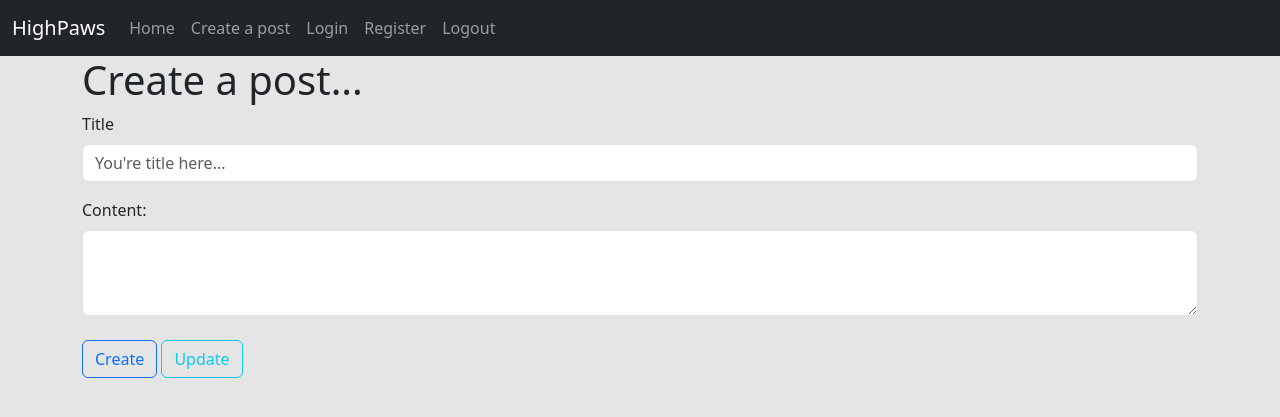
After one commit to adrianbaltag/highpaws, a Flask app: page /post in a window 1280 px wide. The commit adds this page. Shown: the top 417 px of the page. Run offline with Flask 3, Linux system fonts and the light colour scheme.

Commit message:
created posts / create post templates

```diff
--- a/src/templates/base.html
+++ b/src/templates/base.html
@@ -15,24 +15,28 @@
     {% block header %}
     <nav class="navbar navbar-expand-lg bg-dark navbar-dark">
         <div class="container-fluid">
-          <a class="navbar-brand" href="#">HighPaws</a>
+          <a class="navbar-brand" href="{{ url_for('views.post')}}">HighPaws</a>
           <button class="navbar-toggler" type="button" data-bs-toggle="collapse" data-bs-target="#navbarNav" aria-controls="navbarNav" aria-expanded="false" aria-label="Toggle navigation">
             <span class="navbar-toggler-icon"></span>
           </button>
           <div class="collapse navbar-collapse" id="navbarNav">
             <ul class="navbar-nav">
               <li class="nav-item">
-                <a class="nav-link " aria-current="page" href="/login">Login</a>
+                <a class="nav-link" href="{{ url_for('views.home')}}">Home</a>
               </li>
               <li class="nav-item">
-                <a class="nav-link" href="/register">Register</a>
+                <a class="nav-link" href="{{ url_for('views.post')}}">Create a post</a>
               </li>
               <li class="nav-item">
-                <a class="nav-link" href="/logout">Logout</a>
+                <a class="nav-link " aria-current="page" href="{{ url_for('auth.login')}}">Login</a>
               </li>
               <li class="nav-item">
-                <a class="nav-link" href="/">Home</a>
+                <a class="nav-link" href="{{ url_for('auth.register')}}">Register</a>
               </li>
+              <li class="nav-item">
+                <a class="nav-link" href="{{ url_for('auth.logout')}}">Logout</a>
+              </li>
+
             </ul>
           </div>
         </div>
--- a/src/templates/login.html
+++ b/src/templates/login.html
@@ -5,7 +5,7 @@
 
 {% block content %}
 <div class="form-container d-flex align-items-center justify-content-center min-vh-100">
-  <form action="/login" method="POST", class="form w-50 shadow p-4 rounded  needs-validation" novalidate>
+  <form action="/login" method="POST", class="form w-100 shadow p-4 rounded  needs-validation" novalidate>
       <h3 align="center">Sign In</h3>
       {{ form.hidden_tag() }} <!-- CSRF token for security / works in tandem with SECRET KEY-->
 
--- /dev/null
+++ b/src/templates/posts.html
@@ -0,0 +1,25 @@
+<!-- inherit from base.html -->
+{% extends "base.html" %}
+{% block title %}Posts{% endblock %}
+
+
+{% block content %}
+<h1>Create a post...</h1>
+
+<div class="mb-3">
+    <label for="postTitle" class="form-label">Title</label>
+    <input type="email" class="form-control" id="exampleFormControlInput1" placeholder="You're title here...">
+  </div>
+  <div class="mb-3">
+    <label for="content" class="form-label">Content:</label>
+    <textarea class="form-control" id="exampleFormControlTextarea1" rows="3"></textarea>
+    <br>
+    <div class="btn-container ">
+        <button type="submit" class="btn btn-outline-primary">Create</button>
+        <button type="submit" class="btn btn-outline-info">Update</button>
+    </div>
+
+
+  </div>
+
+{% endblock %}
--- a/src/templates/register.html
+++ b/src/templates/register.html
@@ -6,7 +6,7 @@
 {% block content %}
 
 <div class="form-container d-flex align-items-center justify-content-center min-vh-100">
-    <form action="/register" method="POST", class="form w-50 shadow p-4 rounded  needs-validation" novalidate>
+    <form action="/register" method="POST", class="form w-100 shadow p-4 rounded  needs-validation" novalidate>
         <h3 align="center">Sign Up</h3>
         {{ form.hidden_tag() }} <!-- CSRF token for security / works in tandem with SECRET KEY-->
 
--- a/src/views.py
+++ b/src/views.py
@@ -16,3 +16,9 @@ views = Blueprint(
 def home():
     """Render the home page."""
     return render_template("home.html")
+
+
+@views.route("/post")
+def post():
+    """Render the posts page."""
+    return render_template("posts.html")
```
Also changed, not shown: src/__init__.py (+15 -9 lines), src/models.py (+43 -0 lines), src/templates/home.html (+32 -1 lines), instance/dev-testing.db (added).
